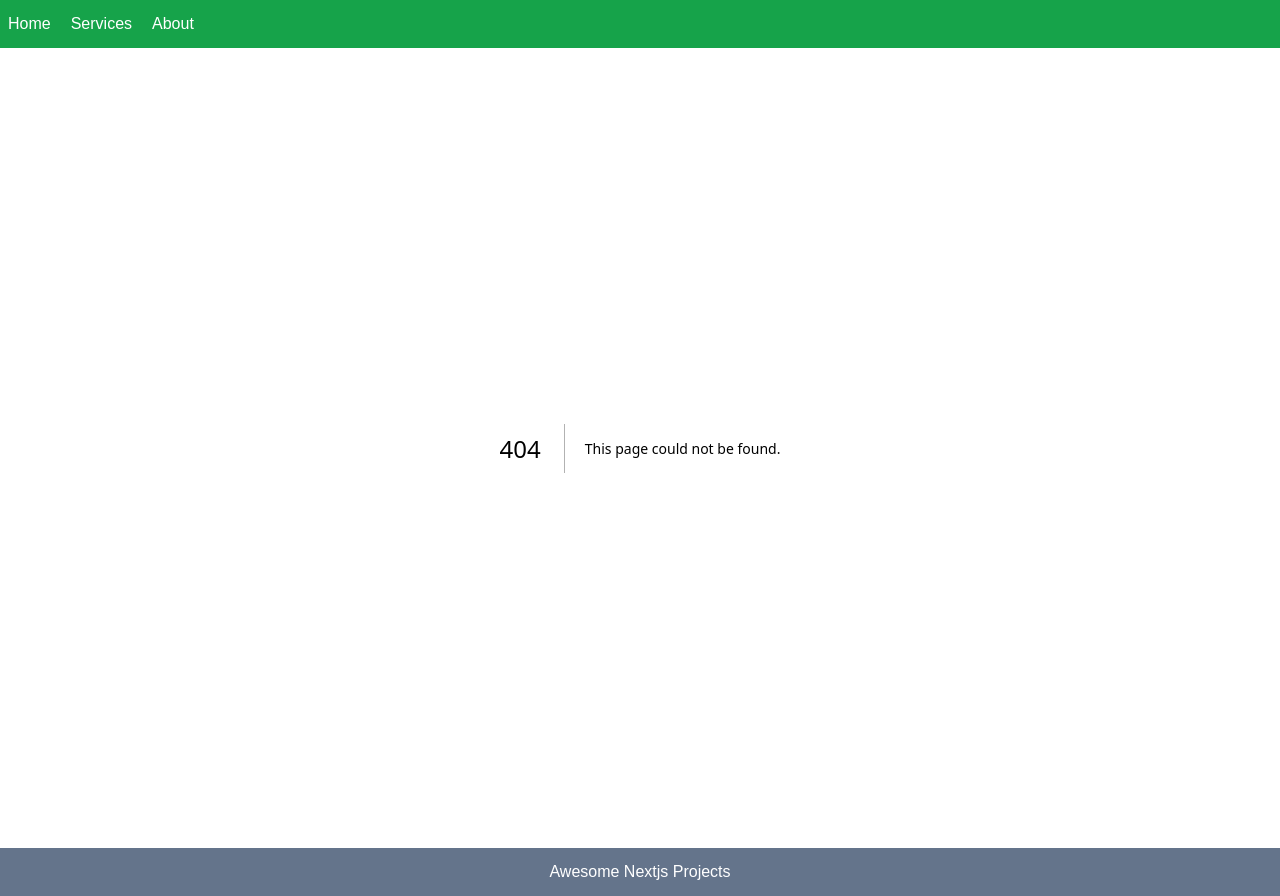
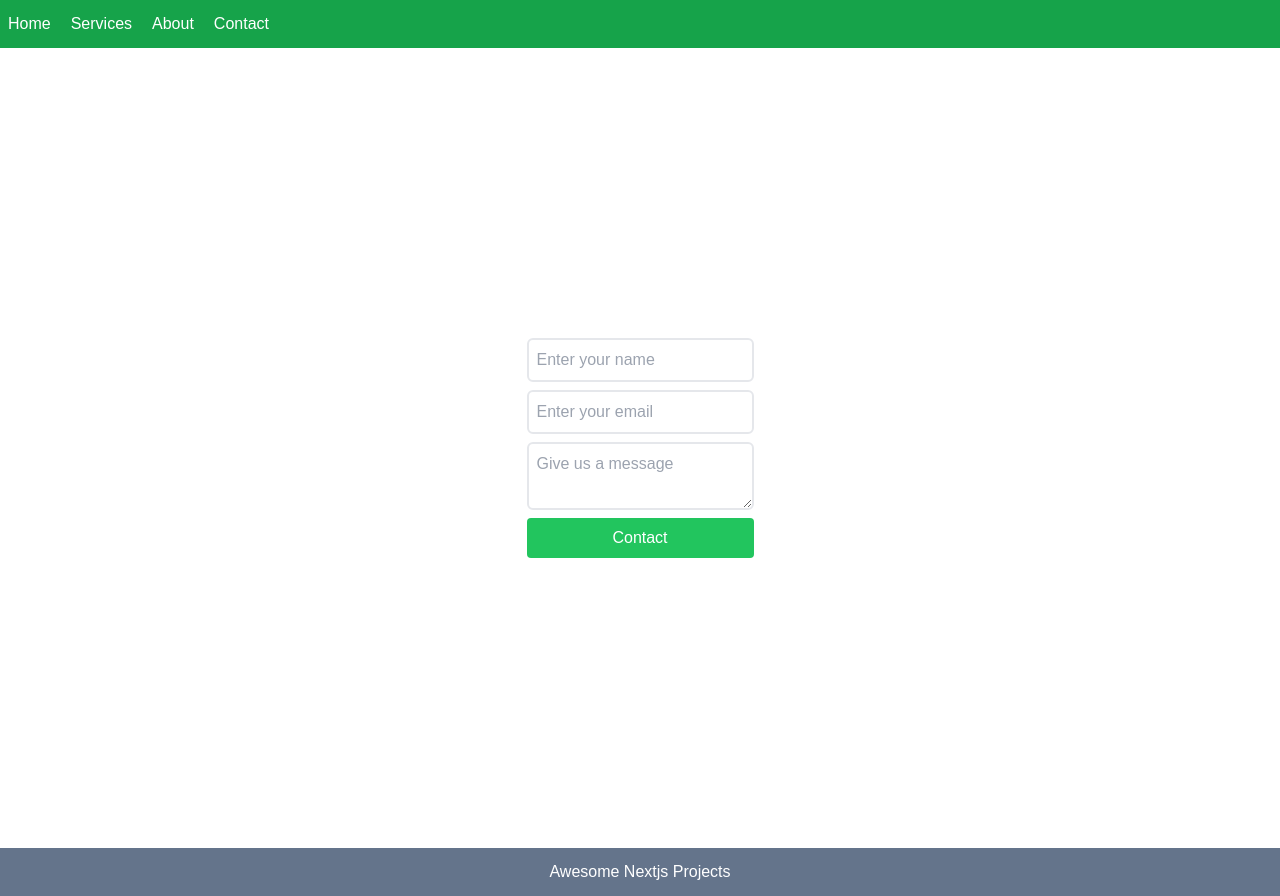
Before and after one commit to ashrafulislam08/nextjs-app, a Next.js app: page /contact in a window 1280 px wide. Before the commit this address had no page. Built offline with nearby package versions, Linux system fonts and the light colour scheme.

Commit message:
Added contact page

```diff
--- a/src/app/components/Navbar.jsx
+++ b/src/app/components/Navbar.jsx
@@ -14,6 +14,9 @@ const Navbar = () => {
         <li className="cursor-pointer">
           <Link href="/about">About</Link>
         </li>
+        <li className="cursor-pointer">
+          <Link href="/contact">Contact</Link>
+        </li>
       </ul>
     </nav>
   );
--- /dev/null
+++ b/src/app/contact/page.jsx
@@ -0,0 +1,29 @@
+const ContactPage = () => {
+  return (
+    <div>
+      <form className="flex flex-col gap-2">
+        <input
+          className="w-full border-2 px-2 py-2 rounded-md"
+          type="text"
+          placeholder="Enter your name"
+        />
+        <input
+          className="w-full border-2 px-2 py-2 rounded-md"
+          type="email"
+          placeholder="Enter your email"
+        />
+        <textarea
+          className="w-full border-2 px-2 py-2 rounded-md"
+          name=""
+          id=""
+          placeholder="Give us a message"
+        ></textarea>
+        <button className="bg-green-500 text-white py-2 rounded">
+          Contact
+        </button>
+      </form>
+    </div>
+  );
+};
+
+export default ContactPage;
```
